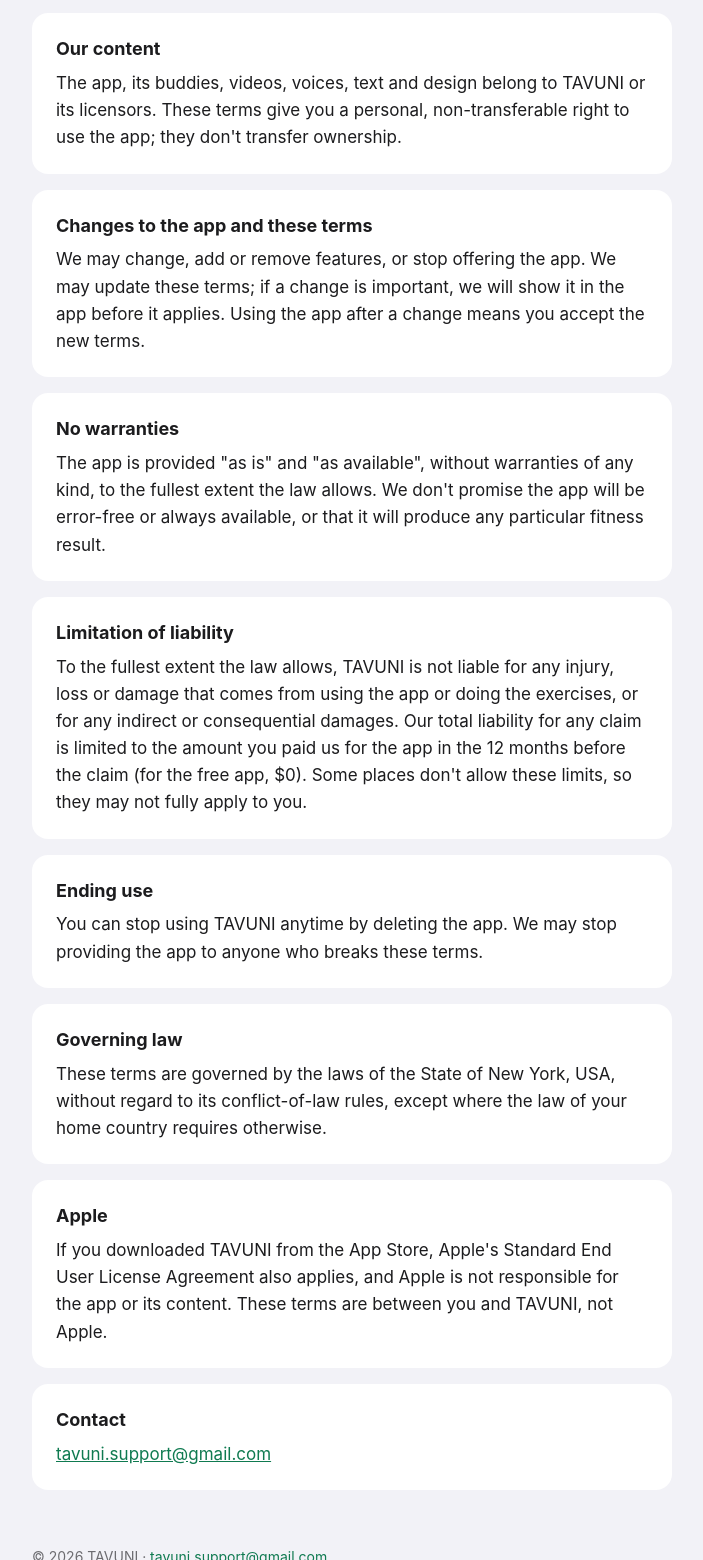
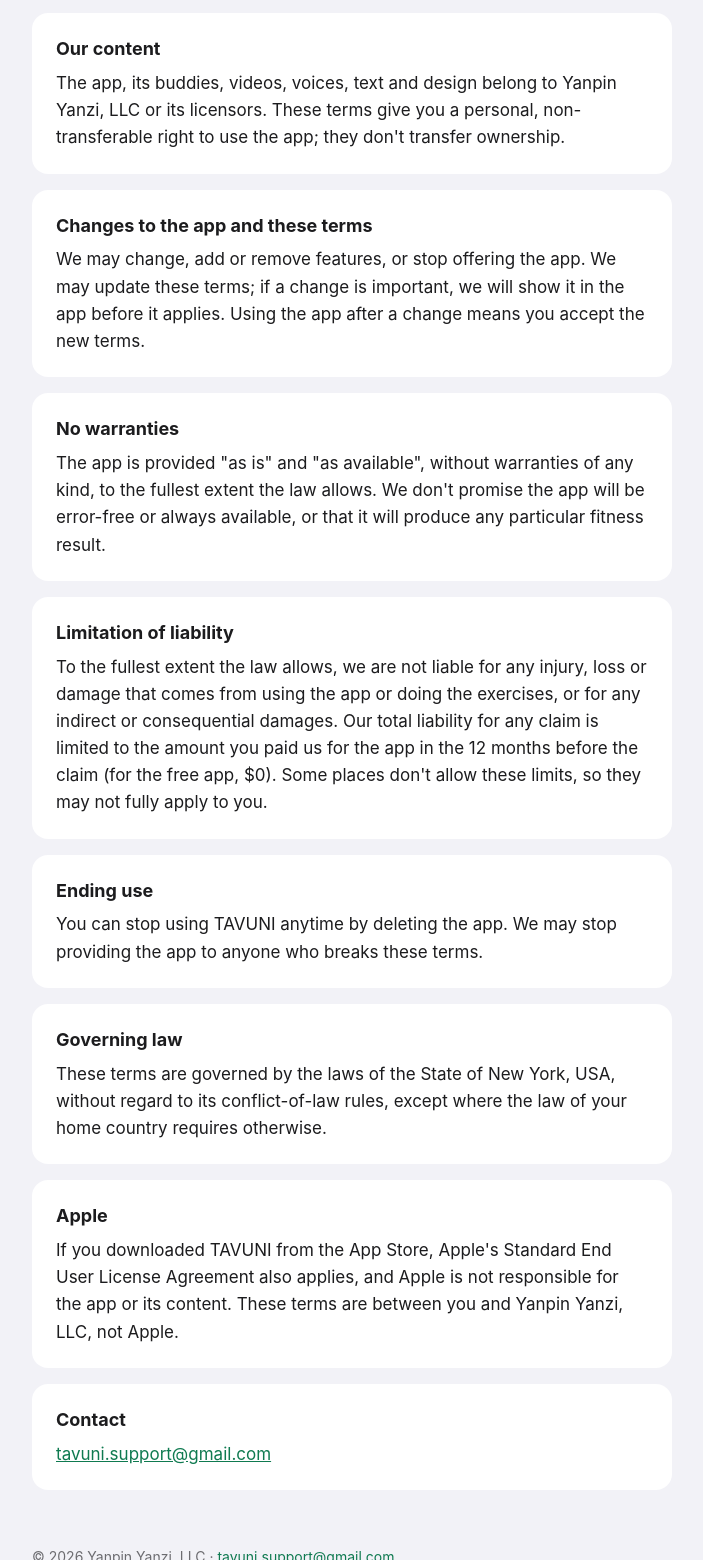
Before and after one commit to tavuni/tavuni.github.io, a plain HTML site: page terms/index.html in a window 1280 px wide. Shown: the part 1240-2800 px from the top of the page, without its empty margins (288-991 px from the left). Drawn offline with Linux system fonts and the light colour scheme.

Commit message:
Name Yanpin Yanzi, LLC as the maker of TAVUNI

```diff
--- a/terms/index.html
+++ b/terms/index.html
@@ -19,21 +19,21 @@
 <main>
 <h1>Terms of Use</h1>
 <p class="date">Effective November 22, 2026</p>
-<div class="card"><h2>Agreeing to these terms</h2><p>TAVUNI ("we", "us") makes the TAVUNI workout app. By downloading or using the app you agree to these terms and to our <a href="/privacy/">Privacy Policy</a>. If you don't agree, please don't use the app.</p></div>
+<div class="card"><h2>Agreeing to these terms</h2><p>TAVUNI is a workout app made by Yanpin Yanzi, LLC ("we", "us"). By downloading or using the app you agree to these terms and to our <a href="/privacy/">Privacy Policy</a>. If you don't agree, please don't use the app.</p></div>
 <div class="card"><h2>Who can use TAVUNI</h2><p>You must be at least 13 years old. If you are under 18, use TAVUNI only with a parent's or guardian's permission.</p></div>
 <div class="card"><h2>Not medical advice</h2><p>TAVUNI and its buddies offer company and general fitness information, not medical advice, diagnosis or treatment. Talk to your doctor before starting a new exercise program, especially if you are pregnant, injured or have a health condition. Stop exercising if you feel pain, dizziness or shortness of breath. In an emergency, call 911.</p></div>
 <div class="card"><h2>Your responsibility</h2><p>You choose how hard to train. Use the exercises at your own risk, within your own limits, with proper space and equipment, and in a safe place.</p></div>
 <div class="card"><h2>Buddies are fictional</h2><p>The buddies are fictional characters. Their faces, voices and videos are created with the help of AI tools and do not show real people. What they say is for company and motivation.</p></div>
 <div class="card"><h2>Using the app fairly</h2><p>Use TAVUNI for your own personal, non-commercial use. Don't copy, resell, reverse engineer or misuse the app or its content, or use it in a way that breaks the law.</p></div>
-<div class="card"><h2>Our content</h2><p>The app, its buddies, videos, voices, text and design belong to TAVUNI or its licensors. These terms give you a personal, non-transferable right to use the app; they don't transfer ownership.</p></div>
+<div class="card"><h2>Our content</h2><p>The app, its buddies, videos, voices, text and design belong to Yanpin Yanzi, LLC or its licensors. These terms give you a personal, non-transferable right to use the app; they don't transfer ownership.</p></div>
 <div class="card"><h2>Changes to the app and these terms</h2><p>We may change, add or remove features, or stop offering the app. We may update these terms; if a change is important, we will show it in the app before it applies. Using the app after a change means you accept the new terms.</p></div>
 <div class="card"><h2>No warranties</h2><p>The app is provided "as is" and "as available", without warranties of any kind, to the fullest extent the law allows. We don't promise the app will be error-free or always available, or that it will produce any particular fitness result.</p></div>
-<div class="card"><h2>Limitation of liability</h2><p>To the fullest extent the law allows, TAVUNI is not liable for any injury, loss or damage that comes from using the app or doing the exercises, or for any indirect or consequential damages. Our total liability for any claim is limited to the amount you paid us for the app in the 12 months before the claim (for the free app, $0). Some places don't allow these limits, so they may not fully apply to you.</p></div>
+<div class="card"><h2>Limitation of liability</h2><p>To the fullest extent the law allows, we are not liable for any injury, loss or damage that comes from using the app or doing the exercises, or for any indirect or consequential damages. Our total liability for any claim is limited to the amount you paid us for the app in the 12 months before the claim (for the free app, $0). Some places don't allow these limits, so they may not fully apply to you.</p></div>
 <div class="card"><h2>Ending use</h2><p>You can stop using TAVUNI anytime by deleting the app. We may stop providing the app to anyone who breaks these terms.</p></div>
 <div class="card"><h2>Governing law</h2><p>These terms are governed by the laws of the State of New York, USA, without regard to its conflict-of-law rules, except where the law of your home country requires otherwise.</p></div>
-<div class="card"><h2>Apple</h2><p>If you downloaded TAVUNI from the App Store, Apple's Standard End User License Agreement also applies, and Apple is not responsible for the app or its content. These terms are between you and TAVUNI, not Apple.</p></div>
+<div class="card"><h2>Apple</h2><p>If you downloaded TAVUNI from the App Store, Apple's Standard End User License Agreement also applies, and Apple is not responsible for the app or its content. These terms are between you and Yanpin Yanzi, LLC, not Apple.</p></div>
 <div class="card"><h2>Contact</h2><p><a href="mailto:tavuni.support@gmail.com">tavuni.support@gmail.com</a></p></div>
 </main>
-<footer>© 2026 TAVUNI · <a href="mailto:tavuni.support@gmail.com">tavuni.support@gmail.com</a></footer>
+<footer>© 2026 Yanpin Yanzi, LLC · <a href="mailto:tavuni.support@gmail.com">tavuni.support@gmail.com</a></footer>
 </body>
 </html>
```
